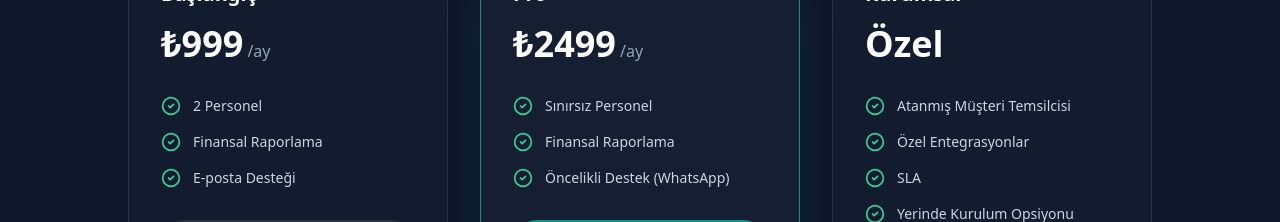
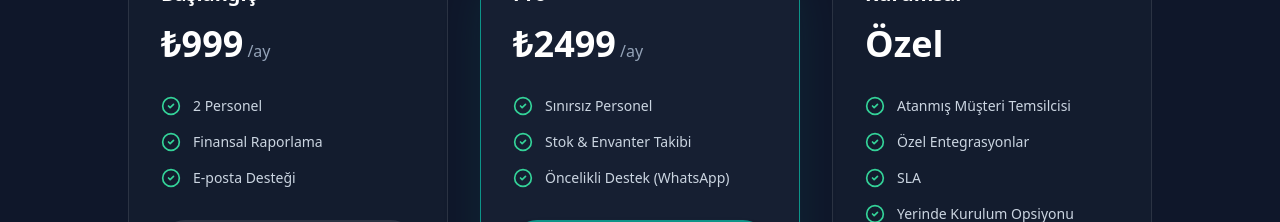
Before and after one commit to YagizEfeGokce/stitch_clinic_dashboard, a React (Vite) app: page / in a window 1280 px wide. Shown: the part 3940-4162 px from the top of the page. Built offline with nearby package versions, Linux system fonts and the light colour scheme; no server answers.

Commit message:
fix: Highlight Inventory Tracking in Pro plan pricing card

```diff
--- a/src/pages/LandingPage.jsx
+++ b/src/pages/LandingPage.jsx
@@ -298,7 +298,7 @@ export default function LandingPage() {
                     <div className="grid md:grid-cols-3 gap-8 max-w-5xl mx-auto">
                         {[
                             { name: 'Başlangıç', price: '₺999', features: ['2 Personel', 'Finansal Raporlama', 'E-posta Desteği'] },
-                            { name: 'Pro', price: '₺2499', features: ['Sınırsız Personel', 'Finansal Raporlama', 'Öncelikli Destek (WhatsApp)'], popular: true },
+                            { name: 'Pro', price: '₺2499', features: ['Sınırsız Personel', 'Stok & Envanter Takibi', 'Öncelikli Destek (WhatsApp)'], popular: true },
                             { name: 'Kurumsal', price: 'Özel', features: ['Atanmış Müşteri Temsilcisi', 'Özel Entegrasyonlar', 'SLA', 'Yerinde Kurulum Opsiyonu'] },
                         ].map((plan, i) => (
                             <motion.div
```
